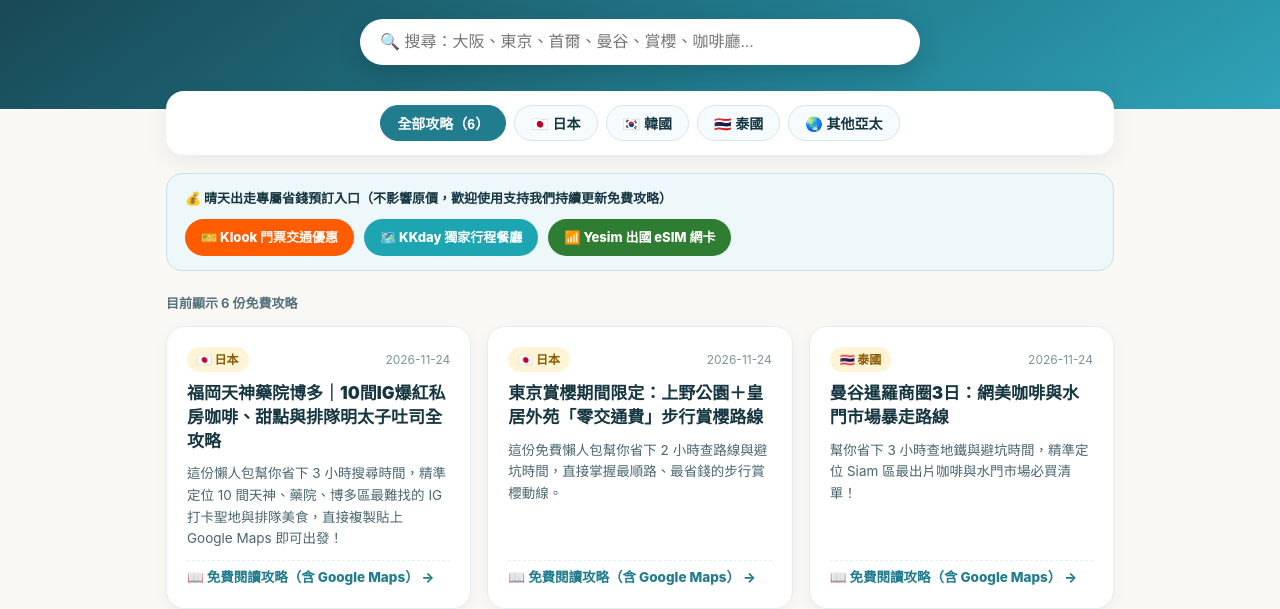
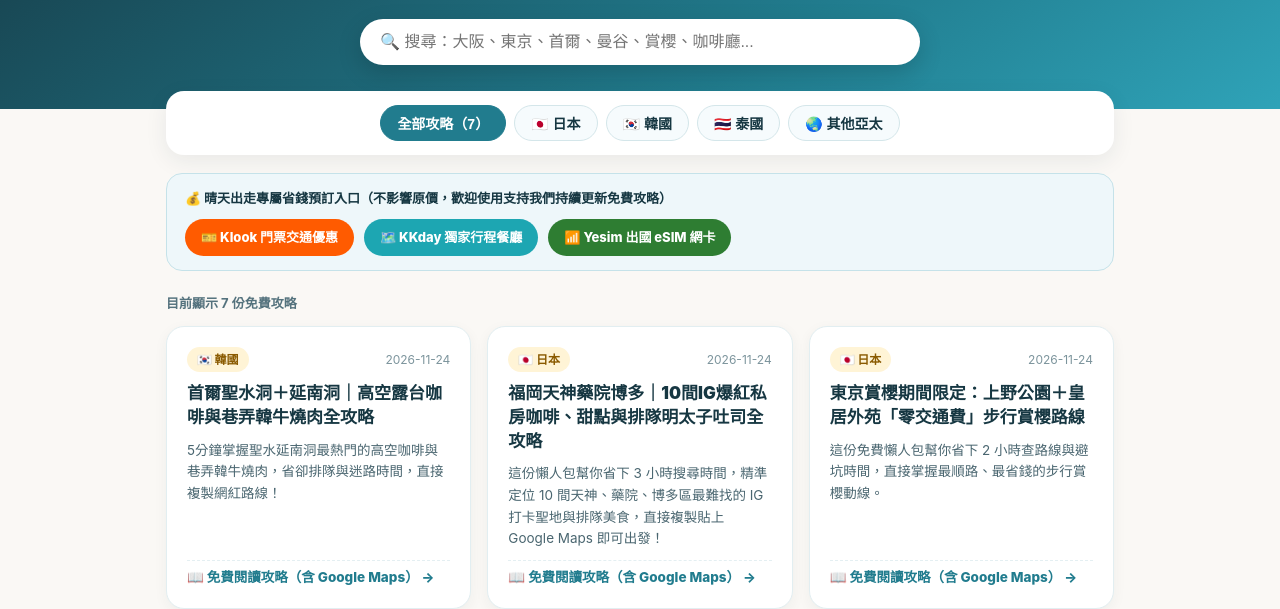
Before and after one commit to eazygo994287/sunnygo, a plain HTML site: page index.html in a window 1280 px wide. Shown: the part 197-806 px from the top of the page. Drawn offline with Linux system fonts and the light colour scheme.

Commit message:
Auto-update index.html

```diff
--- a/index.html
+++ b/index.html
@@ -166,7 +166,7 @@
 
   <main class="container">
     <div class="filter-bar" id="filterBar">
-      <button class="filter-btn active" data-filter="all">全部攻略（6）</button>
+      <button class="filter-btn active" data-filter="all">全部攻略（7）</button>
       <button class="filter-btn" data-filter="jp">🇯🇵 日本</button>
       <button class="filter-btn" data-filter="kr">🇰🇷 韓國</button>
       <button class="filter-btn" data-filter="th">🇹🇭 泰國</button>
@@ -178,9 +178,18 @@
     <div class="aff-btns"><a class="aff-btn" style="background:#FF5B00;" href="https://klook.tp.st/2PKY1bgz" target="_blank" rel="noopener">🎫 Klook 門票交通優惠</a><a class="aff-btn" style="background:#1DA6B2;" href="https://kkday.tp.st/2nMDS8Nu" target="_blank" rel="noopener">🗺️ KKday 獨家行程餐廳</a><a class="aff-btn" style="background:#2E7D32;" href="https://yesim.tp.st/yeX5ljK4" target="_blank" rel="noopener">📶 Yesim 出國 eSIM 網卡</a></div>
   </div>
 
-    <div class="count-note" id="countNote">目前顯示 6 份免費攻略</div>
+    <div class="count-note" id="countNote">目前顯示 7 份免費攻略</div>
     <div class="grid" id="guideGrid">
 
+      <a class="guide-card" href="./guides/g-dac73548/index.html" data-country="kr" data-search="首爾聖水洞＋延南洞｜高空露台咖啡與巷弄韓牛燒肉全攻略 5分鐘掌握聖水延南洞最熱門的高空咖啡與巷弄韓牛燒肉，省卻排隊與迷路時間，直接複製網紅路線！ 🇰🇷 韓國">
+        <div class="card-top">
+          <span class="badge">🇰🇷 韓國</span>
+          <span class="date">2026-11-24</span>
+        </div>
+        <h3>首爾聖水洞＋延南洞｜高空露台咖啡與巷弄韓牛燒肉全攻略</h3>
+        <p>5分鐘掌握聖水延南洞最熱門的高空咖啡與巷弄韓牛燒肉，省卻排隊與迷路時間，直接複製網紅路線！</p>
+        <div class="card-cta">📖 免費閱讀攻略（含 Google Maps） →</div>
+      </a>
       <a class="guide-card" href="./guides/g-a08d5b8d/index.html" data-country="jp" data-search="福岡天神藥院博多｜10間ig爆紅私房咖啡、甜點與排隊明太子吐司全攻略 這份懶人包幫你省下 3 小時搜尋時間，精準定位 10 間天神、藥院、博多區最難找的 ig 打卡聖地與排隊美食，直接複製貼上 google maps 即可出發！ 🇯🇵 日本">
         <div class="card-top">
           <span class="badge">🇯🇵 日本</span>
```
